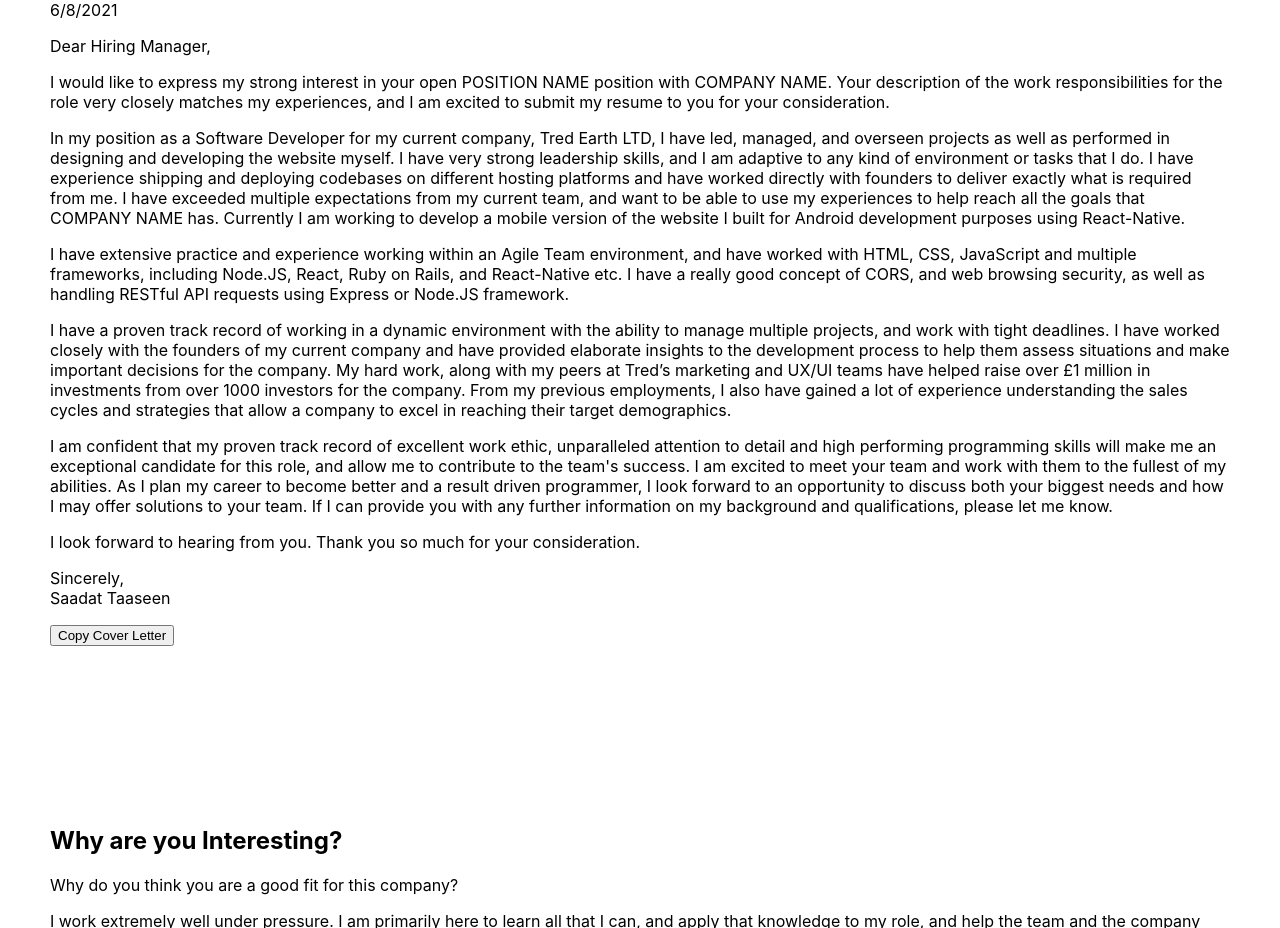
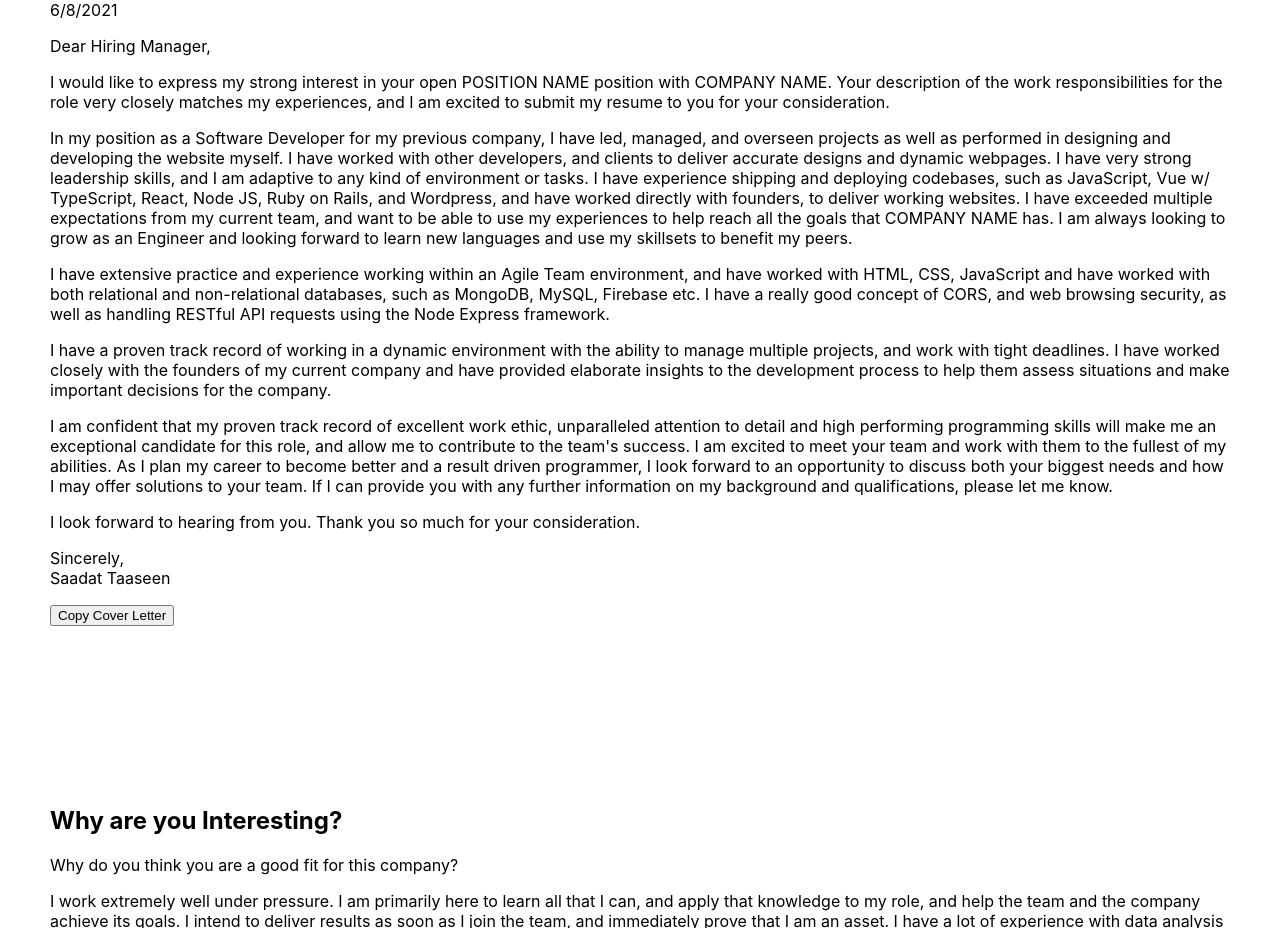
Before and after one commit to Taaseen71/CoverLetterCreator, a React (Create React App) app: page / in a window 1280 px wide. Shown: the part 780-1708 px from the top of the page. Built offline with nearby package versions, Linux system fonts and the light colour scheme.

Commit message:
2022 changes

```diff
--- a/src/components/Content.jsx
+++ b/src/components/Content.jsx
@@ -42,15 +42,15 @@
 
 
 
-  const paragraph2 = `In my position as a Software Developer for my current company, Tred Earth LTD, I have led, managed, and overseen projects as well as performed in designing and developing the website myself. I have very strong leadership skills, and I am adaptive to any kind of environment or tasks that I do. I have experience shipping and deploying codebases on different hosting platforms and have worked directly with founders to deliver exactly what is required from me. I have exceeded multiple expectations from my current team, and want to be able to use my experiences to help reach all the goals that ${companyName} has. Currently I am working to develop a mobile version of the website I built for Android development purposes using React-Native.`
+  const paragraph2 = `In my position as a Software Developer for my previous company, I have led, managed, and overseen projects as well as performed in designing and developing the website myself. I have worked with other developers, and clients to deliver accurate designs and dynamic webpages. I have very strong leadership skills, and I am adaptive to any kind of environment or tasks. I have experience shipping and deploying codebases, such as JavaScript, Vue w/ TypeScript, React, Node JS, Ruby on Rails, and Wordpress, and have worked directly with founders, to deliver working websites. I have exceeded multiple expectations from my current team, and want to be able to use my experiences to help reach all the goals that ${companyName} has. I am always looking to grow as an Engineer and looking forward to learn new languages and use my skillsets to benefit my peers.`
 
 
 
-  const paragraph3 = `I have extensive practice and experience working within an Agile Team environment, and have worked with HTML, CSS, JavaScript and multiple frameworks, including Node.JS, React, Ruby on Rails, and React-Native etc. I have a really good concept of CORS, and web browsing security, as well as handling RESTful API requests using Express or Node.JS framework. ${extraComments}`
+  const paragraph3 = `I have extensive practice and experience working within an Agile Team environment, and have worked with HTML, CSS, JavaScript and have worked with both relational and non-relational databases, such as MongoDB, MySQL, Firebase etc. I have a really good concept of CORS, and web browsing security, as well as handling RESTful API requests using the Node Express framework. ${extraComments}`
 
 
 
-  const paragraph4 = ` I have a proven track record of working in a dynamic environment with the ability to manage multiple projects, and work with tight deadlines. I have worked closely with the founders of my current company and have provided elaborate insights to the development process to help them assess situations and make important decisions for the company. My hard work, along with my peers at Tred’s marketing and UX/UI teams have helped raise over £1 million in investments from over 1000 investors for the company.  From my previous employments, I also have gained a lot of experience understanding the sales cycles and strategies that allow a company to excel in reaching their target demographics. `
+  const paragraph4 = ` I have a proven track record of working in a dynamic environment with the ability to manage multiple projects, and work with tight deadlines. I have worked closely with the founders of my current company and have provided elaborate insights to the development process to help them assess situations and make important decisions for the company.`
 
 
 
@@ -67,9 +67,9 @@
   const whatFreeTimeAnswer = `Weekdays, 11:00 am - 7:00 pm`
 
   const cover = `
-New York Metropolitan Area, NY-11429
+New York Metropolitan Area, NY-10010
 (347) 600-4353
-saadat.taaseen@gmail.com
+dev.saadat@gmail.com
 https://www.linkedin.com/in/taaseen71/
 https://github.com/Taaseen71/
 https://saadt.netlify.app/
--- a/src/components/MailInterview.jsx
+++ b/src/components/MailInterview.jsx
@@ -3,7 +3,7 @@
 function MailInterview({ positionName, companyName }) {
   const para1 = `I’m writing to apply for ${positionName} position at ${companyName}.`
 
-  const para2 = `I am proficient with modern ES6 + JavaScript, advanced CSS and other frameworks such as Next.js, React.js, Node.js and have experience working with SQL and noSQL databases such as MongoDB, SQLite and mySQL. I completed an immersive Software Engineering Program from General Assembly with 480 hours of training, and have acquired extensive knowledge and experience through freelance projects, internships and hackathons. I am confident that I will excel in the position and start contributing to the team soon after I join. I have previous experience in managing projects and have made important decisions to help navigate my team to reach its goals.`
+  const para2 = `I am proficient with modern ES6 + JavaScript, advanced CSS and other frameworks such as Vue w/ TypeScript, Next JS, React, Node and have experience working with SQL and noSQL databases such as MongoDB, SQLite and MySQL. I have extensive experience in leading and overseeing projects, and have worked closely with previous founders and clients to plan wireframes and deliverables and have made important decisions to help navigate my team to reach its goals. I am confident that I will excel in the position and start contributing to the team soon after I join.`
 
   const para3 = "I’ve attached my cover letter and resume for your review.I hope you’ll contact me at your convenience to discuss the program and to arrange an interview. Thank you for your time."
 
```
Also changed, not shown: 1 other file (tests, documents, lock files or other folders).
